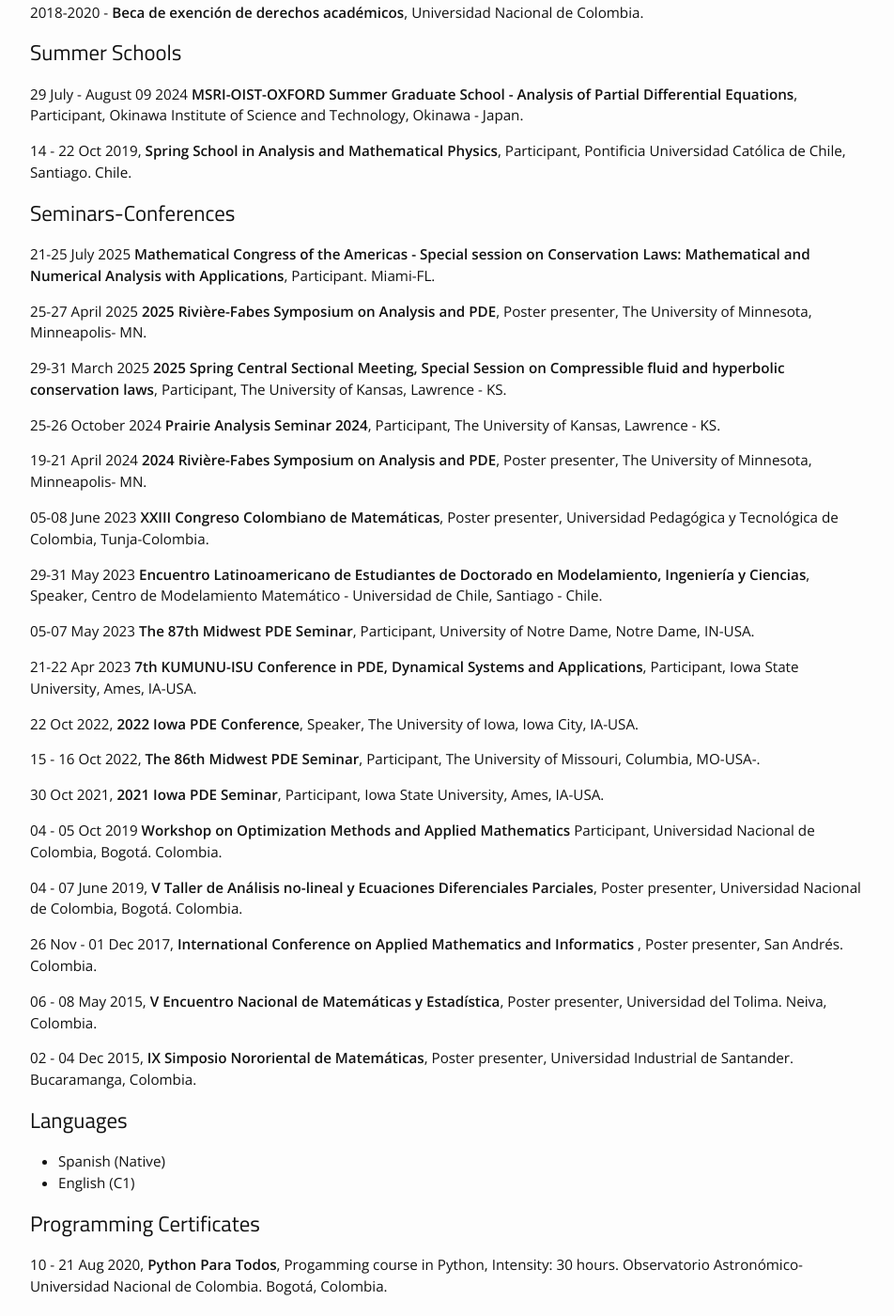
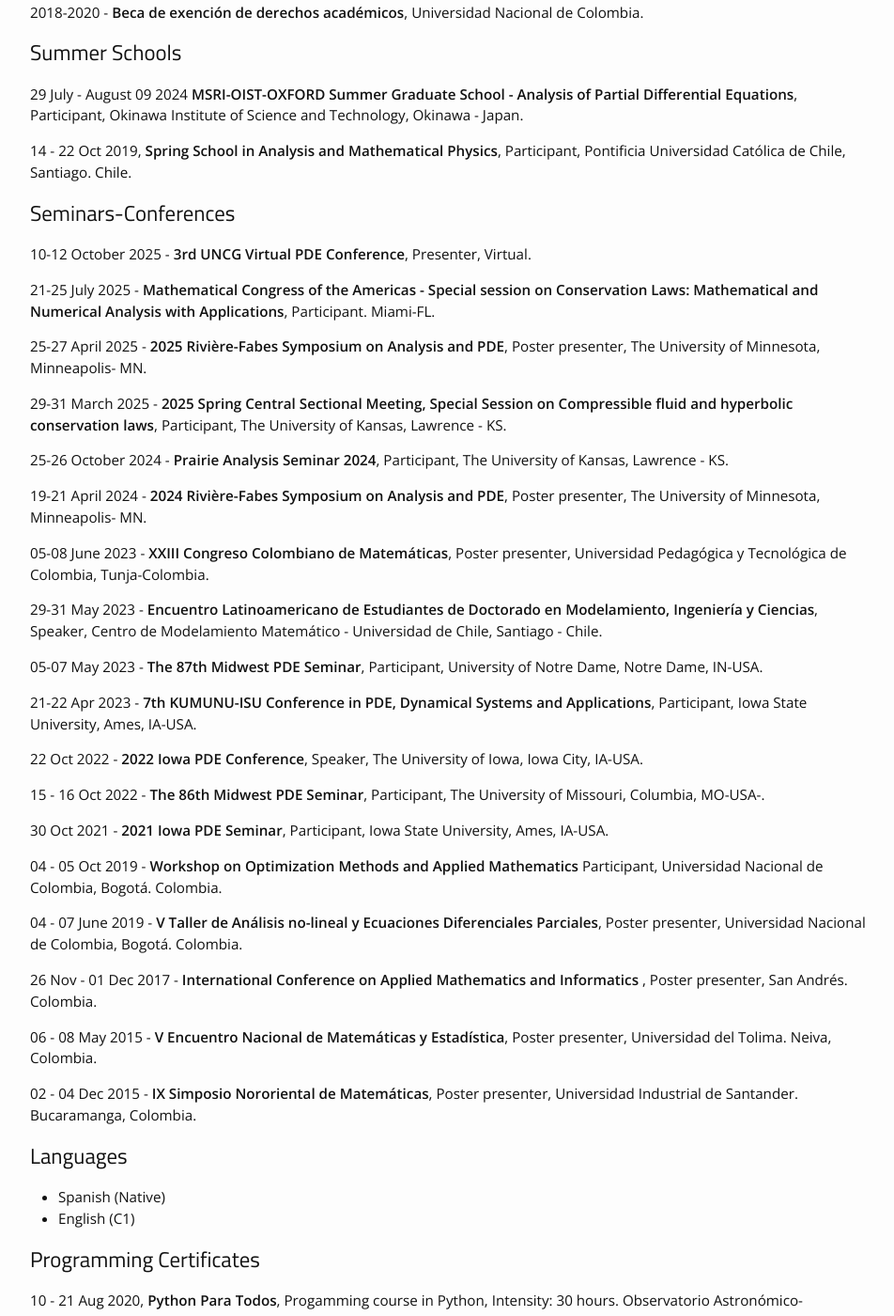
Before and after one commit to jdavidbel/jdavidbel.github.io, a Jekyll site: the page built from cv.md, in a window 1280 px wide and 1400 px high, scrolled down 667 px. Shown: the whole window at 94% size, without its empty margins (163-1115 px from the left). Built offline with Jekyll 4.4.1, drawn with Linux system fonts in a browser that asks for light colours.

Commit message:
Update cv.md

```diff
--- a/cv.md
+++ b/cv.md
@@ -42,39 +42,41 @@ Summer 2023 - **Erwin and Peggy Kleinfeld Summer Award**, Mathematics Department
 
 ## Seminars-Conferences
 
-21-25 July 2025 **Mathematical Congress of the Americas - Special session on Conservation Laws: Mathematical and Numerical Analysis with Applications**, Participant. Miami-FL.
+10-12 October 2025 - **3rd UNCG Virtual PDE Conference**, Presenter, Virtual.
 
-25-27 April 2025 **2025 Rivière-Fabes Symposium on Analysis and PDE**, Poster presenter, The University of Minnesota, Minneapolis- MN.
+21-25 July 2025 - **Mathematical Congress of the Americas - Special session on Conservation Laws: Mathematical and Numerical Analysis with Applications**, Participant. Miami-FL.
 
-29-31 March 2025 **2025 Spring Central Sectional Meeting, Special Session on Compressible fluid and hyperbolic conservation laws**, Participant, The University of Kansas, Lawrence - KS.
+25-27 April 2025 - **2025 Rivière-Fabes Symposium on Analysis and PDE**, Poster presenter, The University of Minnesota, Minneapolis- MN.
 
-25-26 October 2024 **Prairie Analysis Seminar 2024**, Participant, The University of Kansas, Lawrence - KS.
+29-31 March 2025 - **2025 Spring Central Sectional Meeting, Special Session on Compressible fluid and hyperbolic conservation laws**, Participant, The University of Kansas, Lawrence - KS.
 
-19-21 April 2024 **2024 Rivière-Fabes Symposium on Analysis and PDE**, Poster presenter, The University of Minnesota, Minneapolis- MN.
+25-26 October 2024 - **Prairie Analysis Seminar 2024**, Participant, The University of Kansas, Lawrence - KS.
 
-05-08 June 2023 **XXIII Congreso Colombiano de Matemáticas**, Poster presenter, Universidad Pedagógica y Tecnológica de Colombia, Tunja-Colombia.
+19-21 April 2024 - **2024 Rivière-Fabes Symposium on Analysis and PDE**, Poster presenter, The University of Minnesota, Minneapolis- MN.
 
-29-31 May 2023 **Encuentro Latinoamericano de Estudiantes de Doctorado en Modelamiento, Ingeniería y Ciencias**, Speaker, Centro de Modelamiento Matemático - Universidad de Chile, Santiago - Chile.
+05-08 June 2023 - **XXIII Congreso Colombiano de Matemáticas**, Poster presenter, Universidad Pedagógica y Tecnológica de Colombia, Tunja-Colombia.
 
-05-07 May 2023 **The 87th Midwest PDE Seminar**, Participant, University of Notre Dame, Notre Dame, IN-USA.
+29-31 May 2023 - **Encuentro Latinoamericano de Estudiantes de Doctorado en Modelamiento, Ingeniería y Ciencias**, Speaker, Centro de Modelamiento Matemático - Universidad de Chile, Santiago - Chile.
 
-21-22 Apr 2023 **7th KUMUNU-ISU Conference in PDE, Dynamical Systems and Applications**, Participant, Iowa State University, Ames, IA-USA.
+05-07 May 2023 - **The 87th Midwest PDE Seminar**, Participant, University of Notre Dame, Notre Dame, IN-USA.
 
-22 Oct 2022, **2022 Iowa PDE Conference**, Speaker, The University of Iowa, Iowa City, IA-USA.
+21-22 Apr 2023 - **7th KUMUNU-ISU Conference in PDE, Dynamical Systems and Applications**, Participant, Iowa State University, Ames, IA-USA.
 
-15 - 16 Oct 2022, **The 86th Midwest PDE Seminar**, Participant, The University of Missouri, Columbia, MO-USA-.
+22 Oct 2022 - **2022 Iowa PDE Conference**, Speaker, The University of Iowa, Iowa City, IA-USA.
 
-30 Oct 2021, **2021 Iowa PDE Seminar**, Participant, Iowa State University, Ames, IA-USA.
+15 - 16 Oct 2022 - **The 86th Midwest PDE Seminar**, Participant, The University of Missouri, Columbia, MO-USA-.
 
-04 - 05 Oct 2019 **Workshop on Optimization Methods and Applied Mathematics** Participant, Universidad Nacional de Colombia, Bogotá. Colombia.
+30 Oct 2021 - **2021 Iowa PDE Seminar**, Participant, Iowa State University, Ames, IA-USA.
 
-04 - 07 June 2019, **V Taller de Análisis no-lineal y Ecuaciones Diferenciales Parciales**, Poster presenter, Universidad Nacional de Colombia, Bogotá. Colombia.
+04 - 05 Oct 2019 - **Workshop on Optimization Methods and Applied Mathematics** Participant, Universidad Nacional de Colombia, Bogotá. Colombia.
 
-26 Nov - 01 Dec 2017, **International Conference on Applied Mathematics and Informatics** , Poster presenter, San Andrés. Colombia.
+04 - 07 June 2019 - **V Taller de Análisis no-lineal y Ecuaciones Diferenciales Parciales**, Poster presenter, Universidad Nacional de Colombia, Bogotá. Colombia.
 
-06 - 08 May 2015, **V Encuentro Nacional de Matemáticas y Estadística**, Poster presenter, Universidad del Tolima. Neiva, Colombia.
+26 Nov - 01 Dec 2017 - **International Conference on Applied Mathematics and Informatics** , Poster presenter, San Andrés. Colombia.
 
-02 - 04 Dec 2015, **IX Simposio Nororiental de Matemáticas**, Poster presenter, Universidad Industrial de Santander. Bucaramanga, Colombia.
+06 - 08 May 2015 - **V Encuentro Nacional de Matemáticas y Estadística**, Poster presenter, Universidad del Tolima. Neiva, Colombia.
+
+02 - 04 Dec 2015 - **IX Simposio Nororiental de Matemáticas**, Poster presenter, Universidad Industrial de Santander. Bucaramanga, Colombia.
 
 
 ## Languages
```
